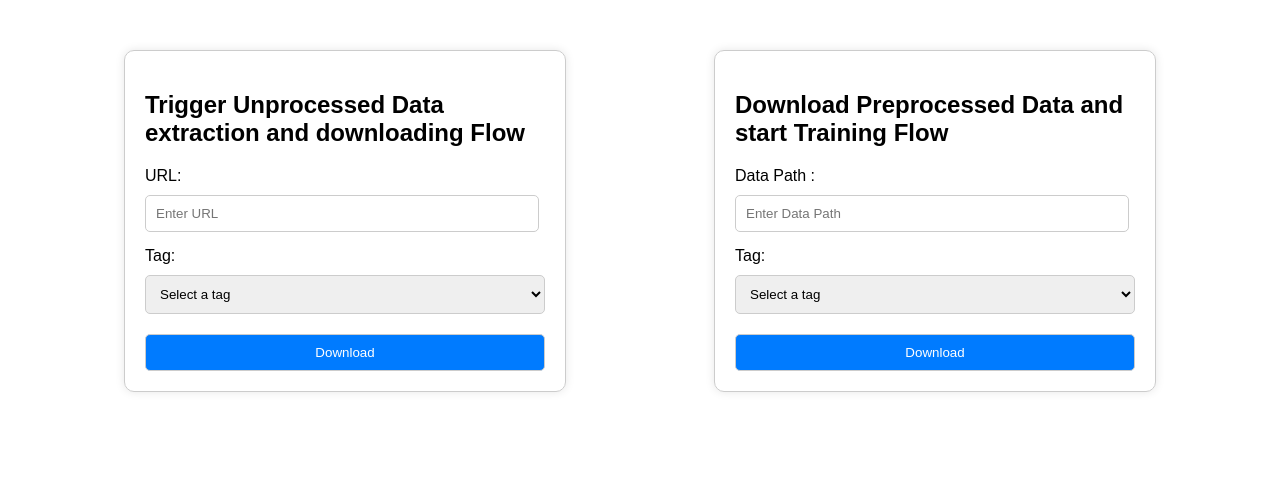
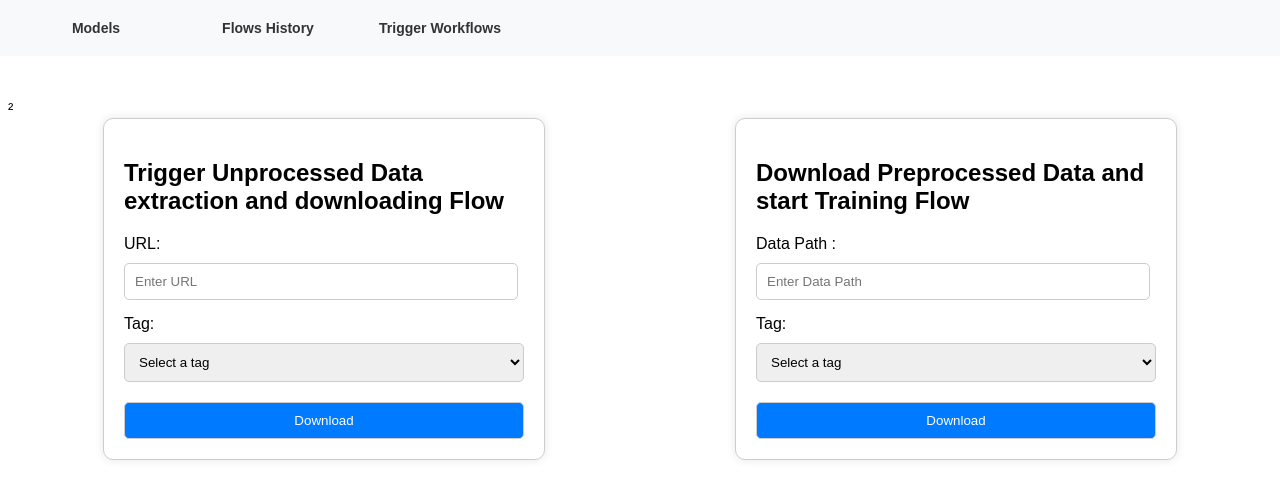
Before and after one commit to cvops-study/ModelFlow-Manager, a Flask app: page /flow/trigger in a window 1280 px wide. Shown: the top 499 px of the page. Run offline with Flask 3, Linux system fonts and the light colour scheme; parts of the project's set-up code (start-up, migrations or seed data) failed here and were passed over.

Commit message:
adding header

```diff
--- a/src/app.py
+++ b/src/app.py
@@ -32,7 +32,6 @@ def models():
         if not os.path.exists(os.path.join(model_path, 'results.txt')):
             download_blob('model-' + model_name, "results.txt", model_path)
         metrics = extract_metrics(model_path)
-        print(metrics)
         if metrics != {}:
             full_models.append({'name': model_name, 'metrics': metrics})
 
@@ -151,7 +150,6 @@ def train():
         tag = request.form.get('tag_2')
         if not os.path.exists(directory):
             raise Exception(f"Directory {directory} does not exist")
-        print("bash train_model.sh " + tag + " " + directory)
         status = os.system("bash train_model.sh " + tag + " " + directory)
         if status != 0:
             raise Exception("Failed to start training")
@@ -169,7 +167,6 @@ def trigger_download():
         tag = request.form.get('tag_1')
 
         res = trigger_workflow(namespace, id, {'dataset_url': dataset_url, 'tag': tag})
-        print(res)
         if res['status'] != 'success':
             raise Exception("Failed to trigger download flow", res)
         return redirect(url_for('flows'))
@@ -177,8 +174,5 @@ def trigger_download():
     except Exception as e:
         raise Exception(str(e))
 
-
-print("Running in production mode: ", is_prod())
-
 if __name__ == '__main__':
     app.run("0.0.0.0", debug=(not is_prod()), port=5001)
--- a/src/model/preprocess_image.py
+++ b/src/model/preprocess_image.py
@@ -10,7 +10,6 @@ def preprocess_image(image):
     image = cv2.resize(image, (224, 224))  # Resize to your model's expected input size
     if is_image_empty(image):
         return None
-    cv2.imwrite("tmp.jpg", image)
     return image
 
 
--- /dev/null
+++ b/src/templates/header.html
@@ -0,0 +1,45 @@
+<!DOCTYPE html>
+<html lang="en">
+<head>
+  <meta charset="UTF-8">
+  <meta name="viewport" content="width=device-width, initial-scale=1.0">
+  <title>Home</title>
+  <style>
+      body {
+          font-family: Arial, sans-serif;
+          margin-top : 100px;
+      }
+      .header {
+          position: fixed;
+          top: 0;
+          left: 0;
+          width: 100%;
+          background-color: #f8f9fa;
+          padding: 10px;
+          text-align: left;
+          display: flex;
+      }
+      .header button {
+          margin: 0 5px;
+          padding: 10px 20px;
+          border: none;
+          cursor: pointer;
+          color: #333333;
+          background-color: #f8f9fa;
+          max-width: 162px;
+          font-size: 14px;
+          font-weight: bold;
+      }
+  </style>
+  <script>
+      function navigateTo(url) {
+          window.location.href = url;
+      }
+  </script>
+</head>
+<div class="header">
+  <button onclick="navigateTo('{{ url_for('models') }}')">Models</button>
+  <button onclick="navigateTo('{{ url_for('running_flows_all') }}')">Flows History</button>
+  <button onclick="navigateTo('{{ url_for('trigger_flow') }}')">Trigger Workflows</button>
+</div>
+</html>²
--- a/src/templates/model.html
+++ b/src/templates/model.html
@@ -1,3 +1,4 @@
+{% include "header.html" %}
 <div class="model-details">
     <div class="model-header">
         <h1>Tag: {{ model }}</h1>
--- a/src/templates/results.html
+++ b/src/templates/results.html
@@ -3,7 +3,7 @@
 <head>
     <title>Results</title>
 </head>
-<body>
+{% include "header.html" %}
 <h1>Processed Image</h1>
 <div style="display: flex; justify-content: space-around">
     <div>
@@ -15,5 +15,4 @@
         <img src="{{ url_for('static',filename='tmp/runs/image0.jpg') }}">
     </div>
 </div>
-</body>
 </html>
--- a/src/templates/trigger_flows.html
+++ b/src/templates/trigger_flows.html
@@ -5,10 +5,6 @@
     <meta name="viewport" content="width=device-width, initial-scale=1.0">
     <title>URL and Tag Selector</title>
     <style>
-        body {
-            font-family: Arial, sans-serif;
-            margin: 50px;
-        }
         .container {
             max-width: 400px;
             margin: auto;
@@ -44,7 +40,8 @@
         }
     </style>
 </head>
-<body style="display: flex; justify-content: space-around">
+{% include "header.html" %}
+<div style="display: flex; justify-content: space-around">
     <div class="container">
         <h2>Trigger Unprocessed Data extraction and downloading Flow</h2>
         <form id="urlTagForm" action="{{ url_for('trigger_download') }}" method="post">
@@ -87,5 +84,5 @@
             <button type="submit">Download</button>
         </form>
     </div>
-</body>
+</div>
 </html>
```
Also changed, not shown: src/kestra/flows.py (+11 -13 lines), src/templates/models.html (+1 -7 lines), src/templates/running_flows.html (+4 -5 lines), src/templates/upload_img.html (+4 -3 lines).
